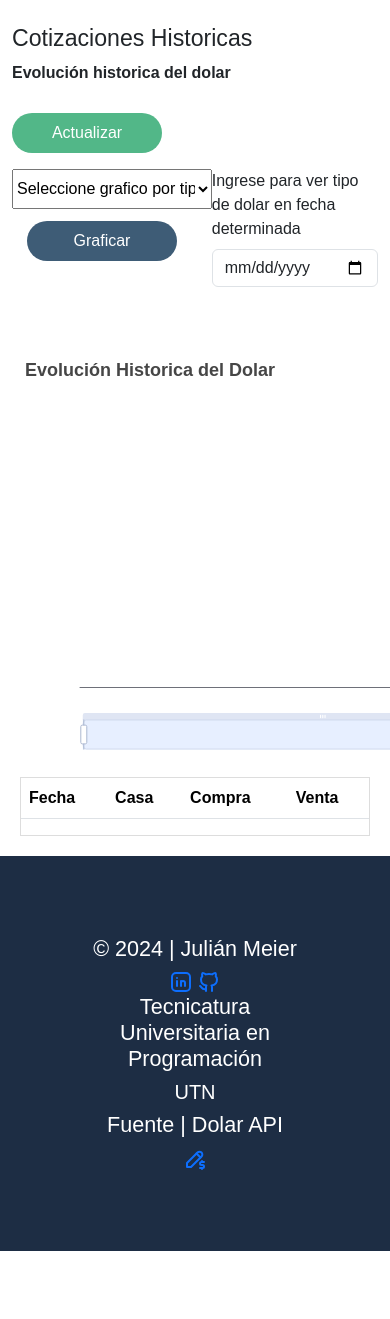
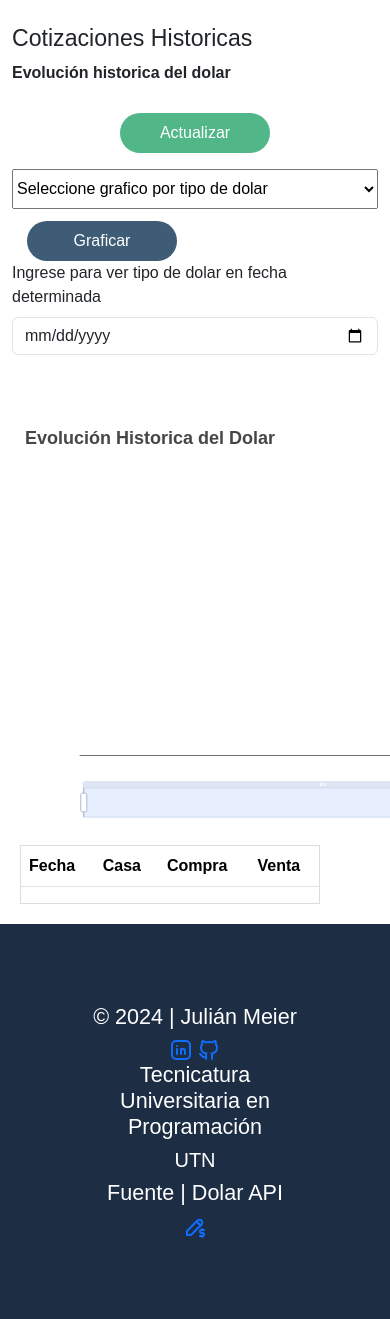
Before and after one commit to JuliMeier/integrador-prog-ii-tup5, a Flask app: page /historicos in a window 390 px wide; the page is wider, and only the part inside the window is pictured. Shown: the part 56-1375 px from the top of that part. Before the commit the page ends 1307 px from the top of that part, so only its background shows below. Run offline with Flask 3, Linux system fonts and the light colour scheme; data that the repository does not hold is empty; some libraries are stand-ins or nearby versions.

Commit message:
update style.css

```diff
--- a/static/css/styles.css
+++ b/static/css/styles.css
@@ -245,6 +245,15 @@
     .footer-container {
     flex-direction: column;
 }
+  .section-container {
+    flex-direction: column;
+  }
+  .main-header {
+    flex-direction: column;
+  }
+  .form-container {
+    flex-direction: column;
+  }
 
 }
 
```
